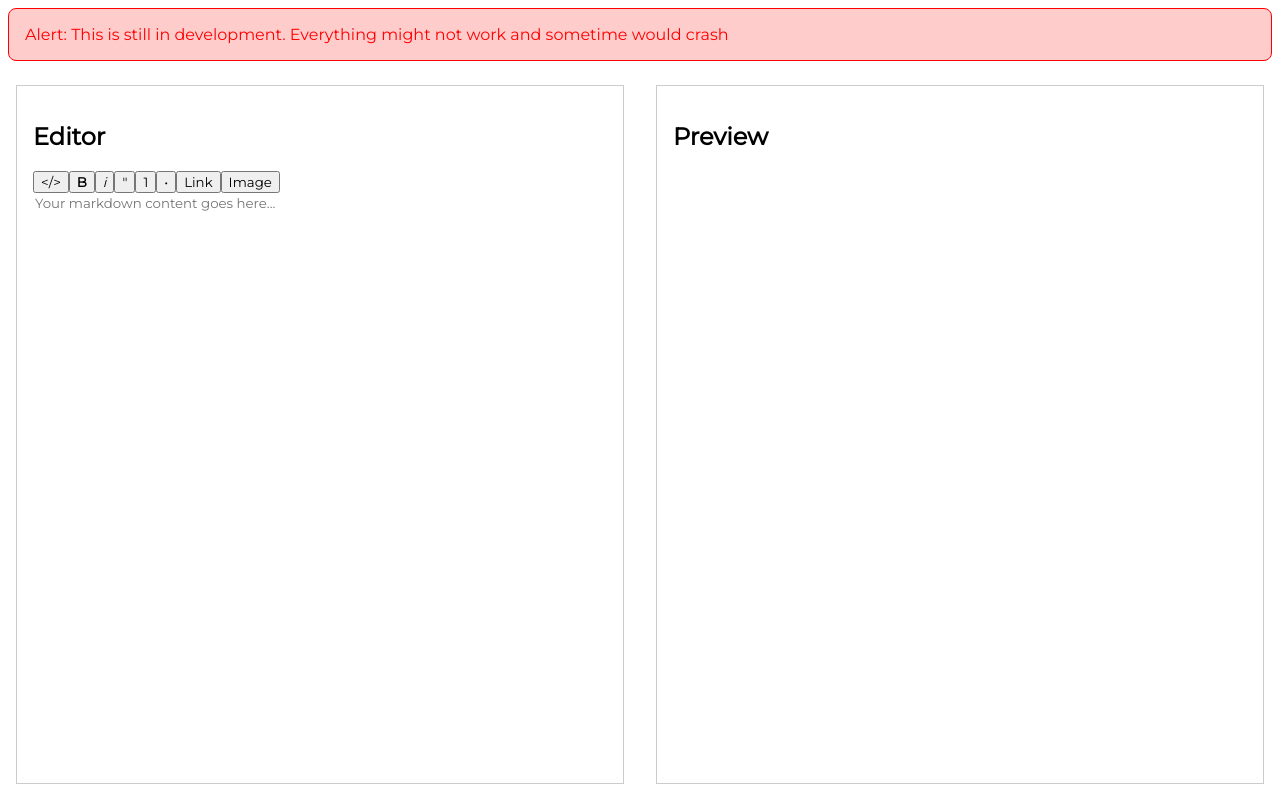
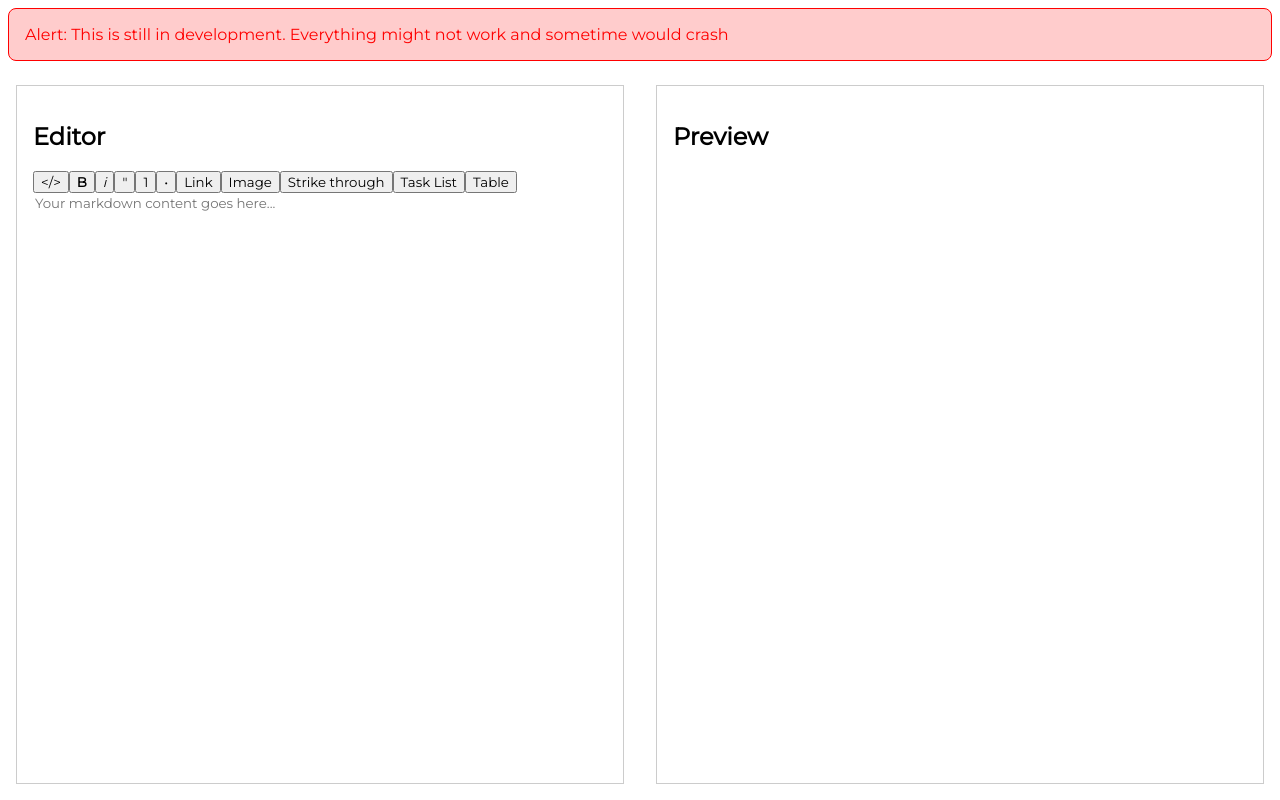
Before and after one commit to sriram23/md-editor, a React app: page / in a window 1280 px wide. Built offline with nearby package versions, Linux system fonts and the light colour scheme.

Commit message:
Added plugin for strike through and table

```diff
--- a/package.json
+++ b/package.json
@@ -11,7 +11,8 @@
     "prismjs": "^1.29.0",
     "react": "^18.2.0",
     "react-dom": "^18.2.0",
-    "react-markdown": "^8.0.4"
+    "react-markdown": "^8.0.4",
+    "remark-gfm": "^3.0.1"
   },
   "devDependencies": {
     "@babel/core": "^7.20.7",
--- a/src/components/Editor.jsx
+++ b/src/components/Editor.jsx
@@ -1,6 +1,7 @@
 import React, { useState, useEffect, useRef } from "react";
 import ReactMarkdown from "react-markdown";
 import Prism from "prismjs";
+import remarkGfm from 'remark-gfm'
 
 import "./Editor.scss";
 
@@ -48,17 +49,21 @@ const Editor = () => {
       value: "img",
       label: "Image",
     },
-    // TODO: Extended syntax are not working. Need to fix.
-    // {
-    //   id: 9,
-    //   value: "strk",
-    //   label: "Strike through"
-    // },
-    // {
-    //   id: 10,
-    //   value: "check",
-    //   label: "Task List"
-    // }
+    {
+      id: 9,
+      value: "strk",
+      label: "Strike through"
+    },
+    {
+      id: 10,
+      value: "check",
+      label: "Task List"
+    },
+    {
+      id: 11,
+      value: "table",
+      label: "Table"
+    }
   ];
   useEffect(() => {
     Prism.highlightAll();
@@ -97,7 +102,11 @@ const Editor = () => {
       link: "[Link](https://link.com)",
       img: "![Alt](https://upload.wikimedia.org/wikipedia/commons/thumb/4/48/Markdown-mark.svg/1024px-Markdown-mark.svg.png)",
       strk: "~~Strike Through~~",
-      check: " - [] Check List",
+      check: ` - [ ] Item 1
+ - [x] Item 2`,
+      table: `|Heading 1| Heading 2 |
+|----------|----------|
+|Value1 | Value2 `
     };
     return syntax[type];
   };
@@ -158,7 +167,7 @@ const Editor = () => {
       </div>
       <div className="renderer">
         <h2>Preview</h2>
-        <ReactMarkdown className="react-markdown">{md.value}</ReactMarkdown>
+        <ReactMarkdown className="react-markdown" remarkPlugins={[remarkGfm]}>{md.value}</ReactMarkdown>
       </div>
     </div>
   );
```
Also changed, not shown: .babelrc, 1 other file (tests, documents, lock files or other folders).
